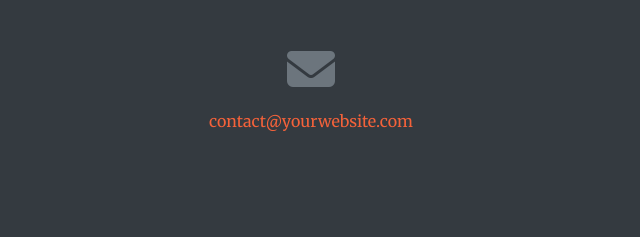
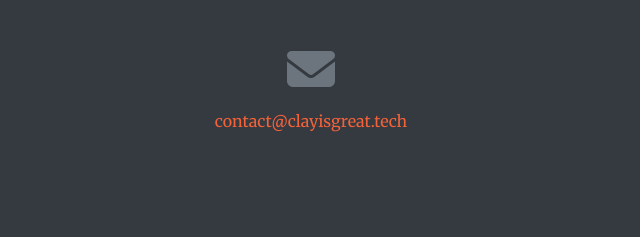
Before and after one commit to Brother-Proddy1517/Brother-Proddy1517.github.io, a website with bundled scripts: page index.html in a window 1280 px wide. Shown: the part 4014-4251 px from the top of the page, 519-1159 px from the left. Built offline with nearby package versions, Linux system fonts and the light colour scheme; a script that the page names is missing.

Commit message:
Add files via upload

```diff
--- a/index.html
+++ b/index.html
@@ -206,7 +206,7 @@
         <div class="col-lg-4 mr-auto text-center">
           <i class="fa fa-envelope fa-3x mb-3 text-muted"></i>
           <!-- Make sure to change the email address in anchor text AND the link below! -->
-          <a class="d-block" href="mailto:contact@yourwebsite.com">contact@yourwebsite.com</a>
+          <a class="d-block" href="mailto:contact@clayisgreat.tech">contact@clayisgreat.tech</a>
         </div>
       </div>
     </div>
```
